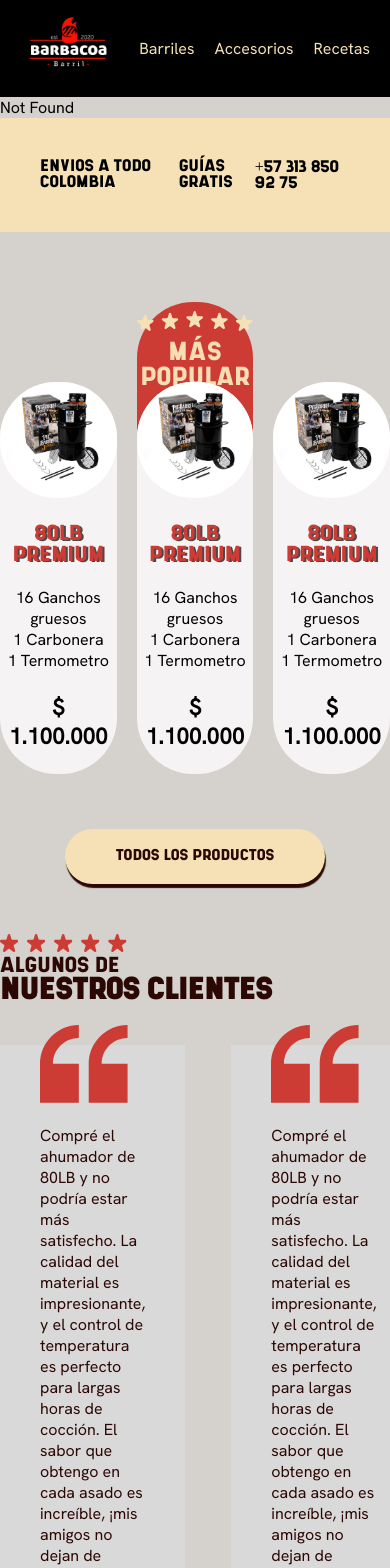
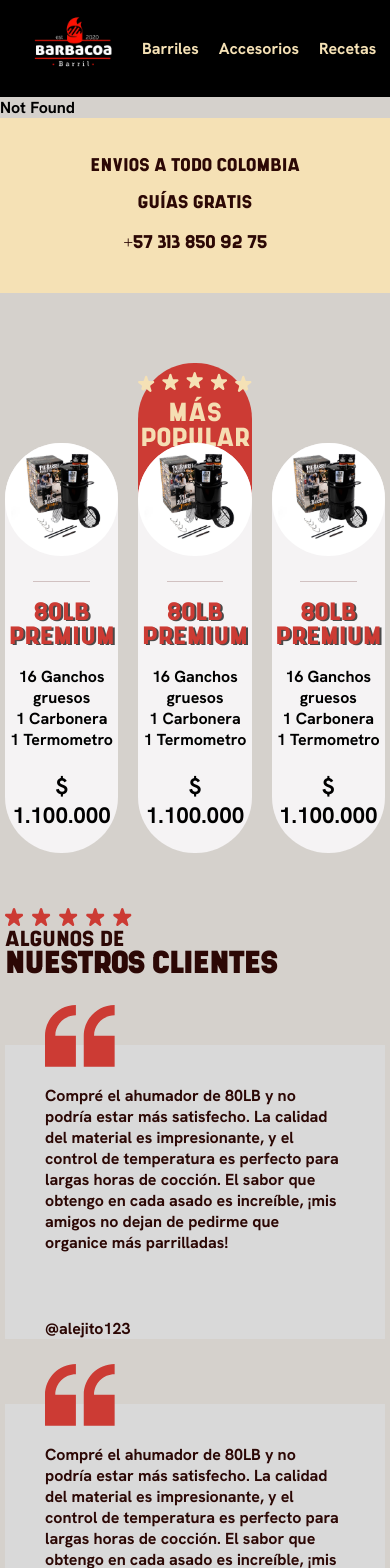
Before and after one commit to SokmarK/BarbacoaReact, a React (Vite) app: page /products in a window 390 px wide. Shown: the top 1568 px of the page. Built offline with nearby package versions, Linux system fonts and the light colour scheme.

Commit message:
Cambios responsive - 25/11/2024

```diff
--- a/index.html
+++ b/index.html
@@ -9,11 +9,17 @@
             integrity="sha384-k6RqeWeci5ZR/Lv4MR0sA0FfDOM1hXjIF1/7Z3D0Gn2q57v1hCg3Bhf3Kf3iVxj"
             crossorigin="anonymous"
         />
+
+        <link
+            rel="stylesheet"
+            href="https://cdn.jsdelivr.net/npm/swiper@11/swiper-bundle.min.css"
+        />
         <meta name="viewport" content="width=device-width, initial-scale=1.0" />
         <title>Vite + React</title>
     </head>
     <body>
         <div id="root"></div>
         <script type="module" src="/src/main.jsx"></script>
+        <script src="https://cdn.jsdelivr.net/npm/swiper@11/swiper-bundle.min.js"></script>
     </body>
 </html>
--- a/src/components/GridProducts/GridProducts.jsx
+++ b/src/components/GridProducts/GridProducts.jsx
@@ -1,4 +1,12 @@
 import "./GridProducts.scss";
+{
+    /*import React, { useRef, useState } from "react";
+import { Swiper, SwiperSlide } from "swiper/react";
+import "swiper/css";
+import "swiper/css/pagination";
+
+import { Pagination } from "swiper/modules";*/
+}
 
 export default function GridProducts() {
     return (
@@ -6,6 +14,7 @@ export default function GridProducts() {
             <div className="section-first__container">
                 <div className="section-first__div">
                     <img src="/barbacoaexample.png" alt="" />
+                    <hr />
                     <p className="section-first__p-shrimp">80LB PREMIUM</p>
                     <ul>
                         <li>16 Ganchos gruesos</li>
@@ -22,6 +31,7 @@ export default function GridProducts() {
                     </div>
 
                     <img src="/barbacoaexample.png" alt="" />
+                    <hr />
                     <p className="section-first__p-shrimp">80LB PREMIUM</p>
                     <ul>
                         <li>16 Ganchos gruesos</li>
@@ -33,6 +43,7 @@ export default function GridProducts() {
 
                 <div className="section-first__div">
                     <img src="/barbacoaexample.png" alt="" />
+                    <hr />
                     <p className="section-first__p-shrimp">80LB PREMIUM</p>
                     <ul>
                         <li>16 Ganchos gruesos</li>
@@ -48,6 +59,28 @@ export default function GridProducts() {
                     TODOS LOS PRODUCTOS
                 </button>
             </div>
+
+            {/* ----------- CARRUSEL -----------  */}
+
+            {/*<Swiper
+                slidesPerView={3}
+                spaceBetween={30}
+                pagination={{
+                    clickable: true,
+                }}
+                modules={[Pagination]}
+                className="mySwiper"
+            ></Swiper>
+
+            <SwiperSlide>Slide 1</SwiperSlide>
+            <SwiperSlide>Slide 2</SwiperSlide>
+            <SwiperSlide>Slide 3</SwiperSlide>
+            <SwiperSlide>Slide 4</SwiperSlide>
+            <SwiperSlide>Slide 5</SwiperSlide>
+            <SwiperSlide>Slide 6</SwiperSlide>
+            <SwiperSlide>Slide 7</SwiperSlide>
+            <SwiperSlide>Slide 8</SwiperSlide>
+            <SwiperSlide>Slide 9</SwiperSlide> */}
         </section>
     );
 }
--- a/src/components/GridProducts/GridProducts.scss
+++ b/src/components/GridProducts/GridProducts.scss
@@ -29,7 +29,8 @@
         font-family: "shrimp";
         color: var(--color-red);
         text-shadow: 2px 1px 0px rgba(0, 0, 0, 0.7);
-        font-size: 1.3rem;
+        font-size: 1.5rem;
+        margin: 0;
     }
 
     &__p-price {
@@ -49,10 +50,10 @@
         top: -80px;
 
         img {
-        margin-top: 9px;
+            margin-top: 9px;
         }
 
-        p{
+        p {
             position: relative;
             font-family: "shrimp";
             font-size: 25px;
@@ -74,13 +75,42 @@
     &__button {
         border-radius: 80px;
         font-family: "shrimp";
-        font-size: 15px;
-        padding: 20px;
-        width: 260px;
+        font-size: 18px;
+        padding: 20px 40px;
         border: none;
         background-color: var(--color-yellow-light);
-        box-shadow: 1px 4px 1px #2c0805; //horizontal, vertical, dispersion #color//
+        box-shadow: 2px 4px 1px #2c0805; //horizontal, vertical, dispersion #color//
         color: var(--color-red-dark);
         margin-bottom: 50px;
     }
+
+    hr {
+        border: none;
+        border-top: 1px solid #d1c1c1;
+        width: 50%;
+        margin: 20px auto;
+    }
+
+
+
+    .swiper {
+        width: 100%;
+        height: 100%;
+    }
+
+    .swiper-slide {
+        text-align: center;
+        font-size: 18px;
+        background: #fff;
+        display: flex;
+        justify-content: center;
+        align-items: center;
+    }
+
+    .swiper-slide img {
+        display: block;
+        width: 100%;
+        height: 100%;
+        object-fit: cover;
+    }
 }
--- a/src/components/Ourclients/Ourclients.jsx
+++ b/src/components/Ourclients/Ourclients.jsx
@@ -9,7 +9,7 @@ export default function Ourclients() {
             </div>
 
             <div className="section-clients__div-cards container">
-                <div className="section-clients__card ">
+                <div className="section-clients__card">
                     <img src="./marks.svg" alt="" />
                     <p>
                         Compré el ahumador de 80LB y no podría estar más
--- a/src/components/Ourclients/Ourclients.scss
+++ b/src/components/Ourclients/Ourclients.scss
@@ -1,6 +1,5 @@
 .section-clients {
-margin-bottom: 190px;
-
+    margin-bottom: 190px;
 
     &__header {
         color: var(--color-red-dark);
@@ -24,30 +23,48 @@ margin-bottom: 190px;
         gap: 46px;
     }
 
-    &__card{
+    &__card {
         margin-top: 15px;
         background-color: #d9d9d9;
 
         position: relative;
 
-        img{
+        img {
             position: absolute;
             top: -20px;
             left: 40px;
         }
 
-        p{
+        p {
             margin-top: 40px;
             margin-bottom: 20px;
             padding: 40px 40px 0px 40px;
         }
     }
 
-    .section-clients__p-username{
+    .section-clients__p-username {
         margin-top: 0;
         margin-left: 40px;
         padding: 0;
         font-weight: bold;
     }
+}
 
+@media (max-width: 414px) and (max-width: 640px) {
+    .section-clients__div-cards {
+        display: block;
+
+        img {
+            width: 70px;
+            top: -40px;
+            left: 40px;
+        }
+    }
+
+.section-clients__card{
+
+    p {
+        margin-top: 65px !important;
+    }
 }
+}
--- a/src/index.scss
+++ b/src/index.scss
@@ -19,6 +19,14 @@
     font-weight: normal;
     font-style: normal;
 }
+
+@font-face {
+    font-family: hanken;
+    src: url(./assets/fonts/BOLDHANKEN.ttf) format("truetype");
+    font-weight: normal;
+    font-style: normal;
+}
+
 
 body {
     background-color: var(--color-gray-light);
@@ -49,3 +57,11 @@ button:hover {
     background-color: var(--color-yellow-dark);
     transform: scale(0.9);
 }
+
+@media (max-width : 414px) and (max-width : 640px){
+
+.container{
+    max-width: 380px;
+}
+
+}
--- a/src/pages/Home.jsx
+++ b/src/pages/Home.jsx
@@ -25,6 +25,14 @@ export default function Home() {
                     </div>
                 </div>
             </div>
+
+            <div className="video-container">
+                <video autoPlay loop muted>
+                    <source src="smoke.mp4" type="video/mp4"></source>
+                    Tu navegador no soporta el elemento de video.
+                </video>
+                <div className="gradient-overlay"></div>
+            </div>
         </section>
     );
 }
--- a/src/pages/Home.scss
+++ b/src/pages/Home.scss
@@ -5,10 +5,8 @@
     justify-content: center;
     align-items: center;
     position: relative;
-    background-image: url(../../public/fuegomain.jpg);
     background-size: cover;
     overflow: hidden;
-
 
     .section__max {
         display: flex;
@@ -16,7 +14,7 @@
     }
 
     .section__div {
-        z-index: 99;
+        z-index: 30;
     }
 
     p {
@@ -45,7 +43,7 @@
 
     .section__img-container {
         position: absolute;
-        left: 40%;
+        left: 42.9%;
         margin-right: 30px;
     }
 
@@ -81,4 +79,74 @@
     .section__pmax1 {
         margin-top: 8px;
     }
+
+    .video-container {
+        position: absolute;
+        width: 100%;
+        height: 100vh;
+        z-index: -99;
+    }
+
+    .video-container video {
+        width: 100%;
+        height: 100%;
+        object-fit: cover;
+    }
+
+    .gradient-overlay {
+        position: absolute;
+        top: 0;
+        left: 0;
+        width: 100%;
+        height: 100%;
+        background: linear-gradient(
+            to bottom,
+            #000000,
+            #ff0000
+        );
+        mix-blend-mode: multiply;
+    }
 }
+
+
+@media (max-width : 414px) and (max-width : 640px){
+
+.section{
+    padding-top: 0%;
+    padding-bottom: 240px;
+}
+
+.section__pneu{
+    font-size: 20px !important;
+}
+
+.section__pmax{
+    font-size: 52px !important ;
+}
+
+.section__pmax1{
+    font-size: 52px !important ;
+}
+
+.pmin{
+    display: none !important;
+}
+
+button{
+    display: none !important;
+}
+
+.section__img-container {
+    top: 40% !important;
+    left: 4% !important;
+    margin: 0 !important;
+}
+
+.section__img {
+    width: 350px !important;
+    height: auto;
+    border-radius: 50px;
+
+}
+
+}
--- a/src/pages/Products.scss
+++ b/src/pages/Products.scss
@@ -1,6 +1,9 @@
 .sect {
     background-color: var(--color-yellow-light);
     display: flex;
+    justify-content: center;
+    align-items: center;
+    padding: 20px;
 }
 
 .sect__ul {
@@ -12,4 +15,24 @@
     width: 100%;
     list-style: none;
     font-family: "shrimp";
+    font-size: 1.1rem;
+    color: var(--color-red-dark);
 }
+
+@media (max-width : 414px) and (max-width : 640px) {
+    .sect {
+        text-align: center;
+    }
+
+    .sect__ul {
+        display: block;
+        margin: auto;
+        padding: 0;
+        text-align: center;
+    }
+
+    .sect__ul li {
+        margin: 20px 0;
+        display: block;
+    }
+}
```
Also changed, not shown: src/assets/fonts/BOLDHANKEN.ttf (added), 1 other file (tests, documents, lock files or other folders).
